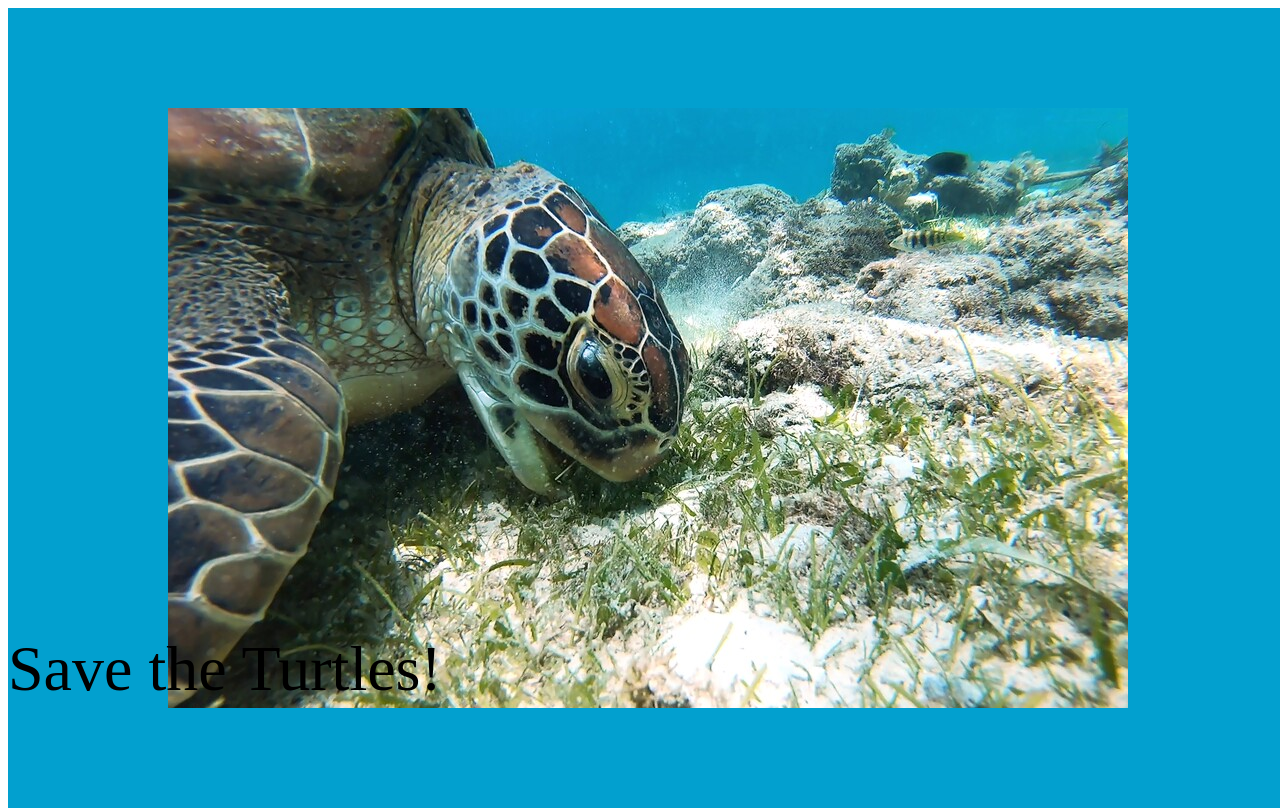
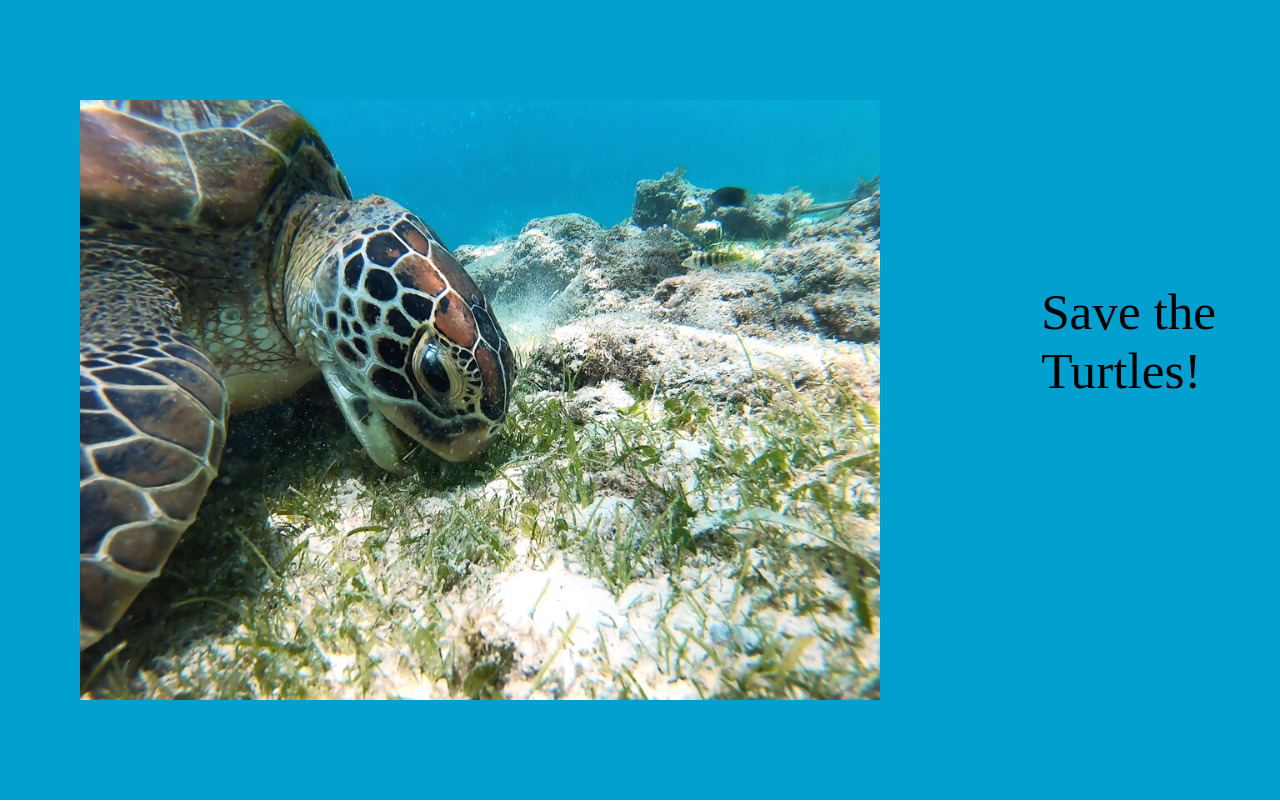
Before and after one commit to KANG-HYUNIL/Digital-art, a plain HTML site: page 大作业/index.html in a window 1280 px wide. Drawn offline with Linux system fonts and the light colour scheme.

Commit message:
대략적 이미지와 텍스트 삽입 구성
index.html의 대략적 배경 구성과 텍스트 배치에 대해 연습 겸 작성해봄

```diff
--- a/大作业/index.css
+++ b/大作业/index.css
@@ -1,24 +1,34 @@
+body{
+    margin: 0;
+    min-width: 100vw;
 
+
+}
 
 .backGround {
 
-    width: 100%;
-    height: 100%;
+    width: 100vw;
+    height: 100vh;
+
     background-color: #02a0cf;
-    position: absolute;
+    display: flex;
     margin: 0;
+    align-items: center;
 }
+
+
+
+
 
 .image{
 
     width: 75%;
     height: 75%;
-    top: 50%;
-    left: 50%;
-    transform: translate(-50%, -50%);
-    position: absolute;
+    margin: 0;
+
+    position: relative;
     background-image: url("turtle\ +\ seawoods.jpg");
-    background-size: cover;
+    background-size: contain;
     background-repeat: no-repeat;
     background-position: center;
 
@@ -26,12 +36,13 @@
 
 
 .text{
+    position: absolute;
 
-    position: relative;
-    top: 70%;
-
-    font-size: 8vh;
-
+    right: 5%;
+    transform: translateY(-50%);
+    font-size: 4vw;
+    margin: 0;
     z-index: +1;
 
+
 }
--- a/大作业/index.html
+++ b/大作业/index.html
@@ -11,7 +11,7 @@
 <body>
     <div class="backGround">
 
-        <p class="text">Save the Turtles!</p>
+        <p class="text">Save the <br>Turtles!</p>
 
         <div class="image"></div>
 
```
